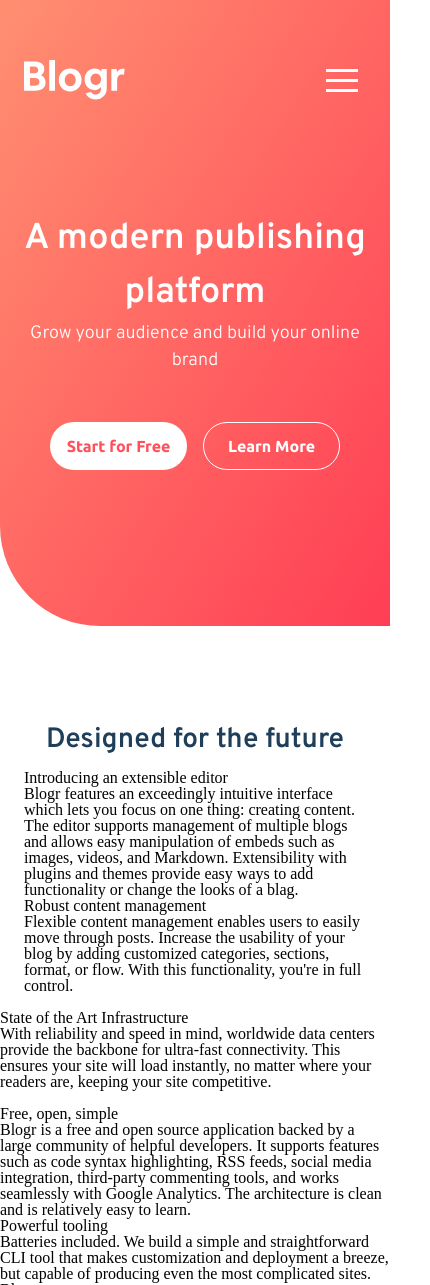
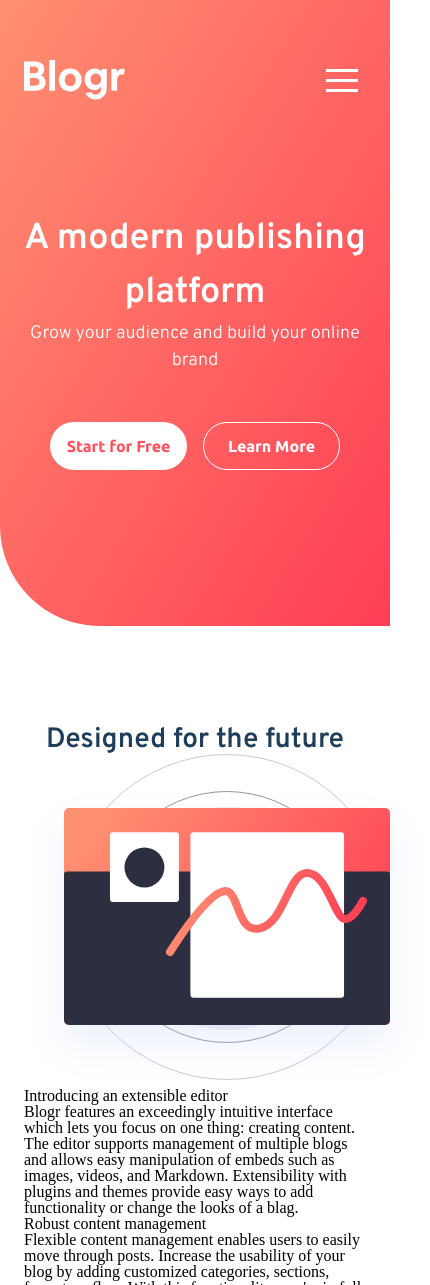
Before and after one commit to romofel/fm-blogr_landing_page, a React (Create React App) app: page / in a window 390 px wide. Shown: the top 1285 px of the page, 430 px wide, since content can reach past the window. Built offline with nearby package versions, Linux system fonts and the light colour scheme.

Commit message:
Import the editor mobile asset and display it

```diff
--- a/src/App.js
+++ b/src/App.js
@@ -3,6 +3,7 @@ import Hamburger from "hamburger-react";
 import { useState } from "react";
 import logo from "./assets/logo.svg";
 import iconArrowDark from "./assets/icon-arrow-dark.svg";
+import illustrationEditorMobile from "./assets/illustration-editor-mobile.svg";
 
 function HoverMenuItem({ title, children }) {
   const [isOpen, setIsOpen] = useState(false);
@@ -98,7 +99,7 @@ function SectionFuture() {
     <section id="future">
       <h1 className="future-heading">Designed for the future</h1>
       <div className="future-hero">
-        <img src="" alt="" />
+        <img src={illustrationEditorMobile} alt="" />
       </div>
       <h2>Introducing an extensible editor</h2>
       <p>
@@ -205,7 +206,6 @@ function Footer() {
 }
 
 function App() {
-
   return (
     <div>
       <SectionLanding />
```
Lines whose indentation alone changed are shown as unchanged.
